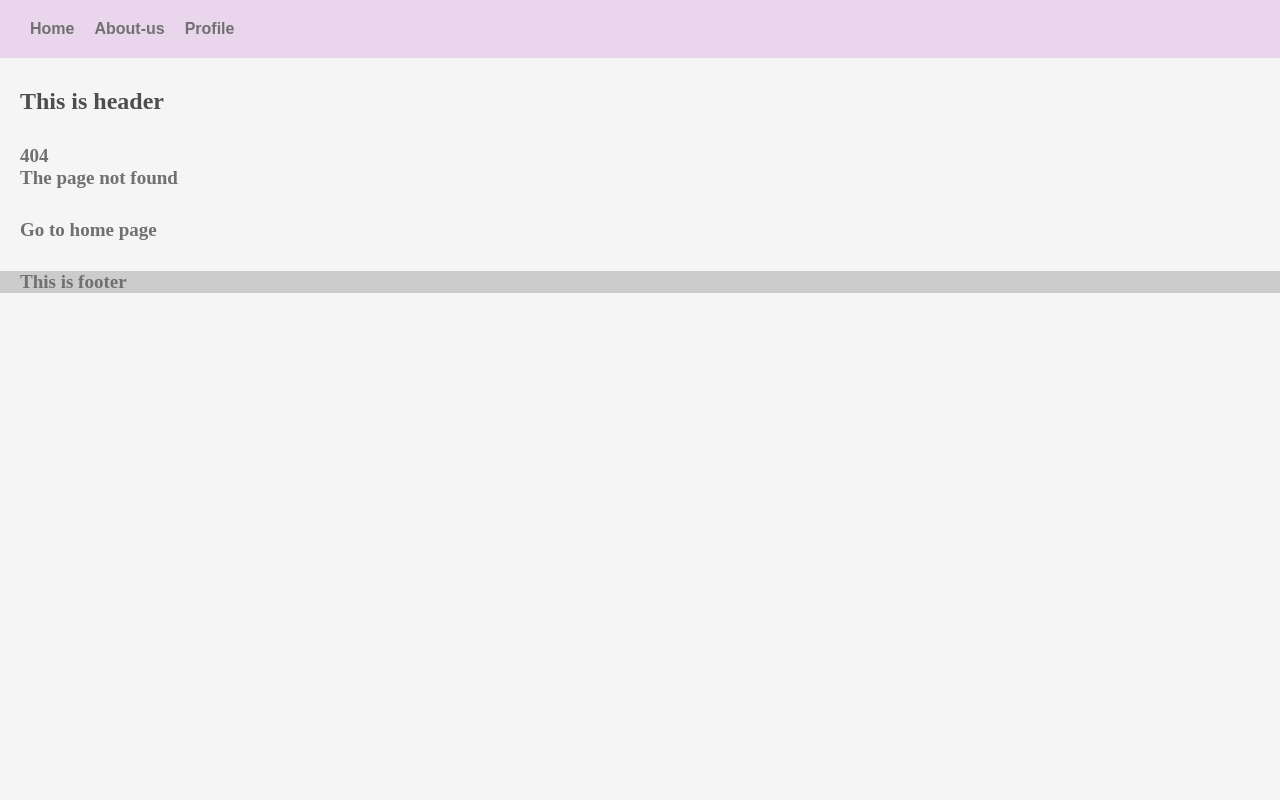
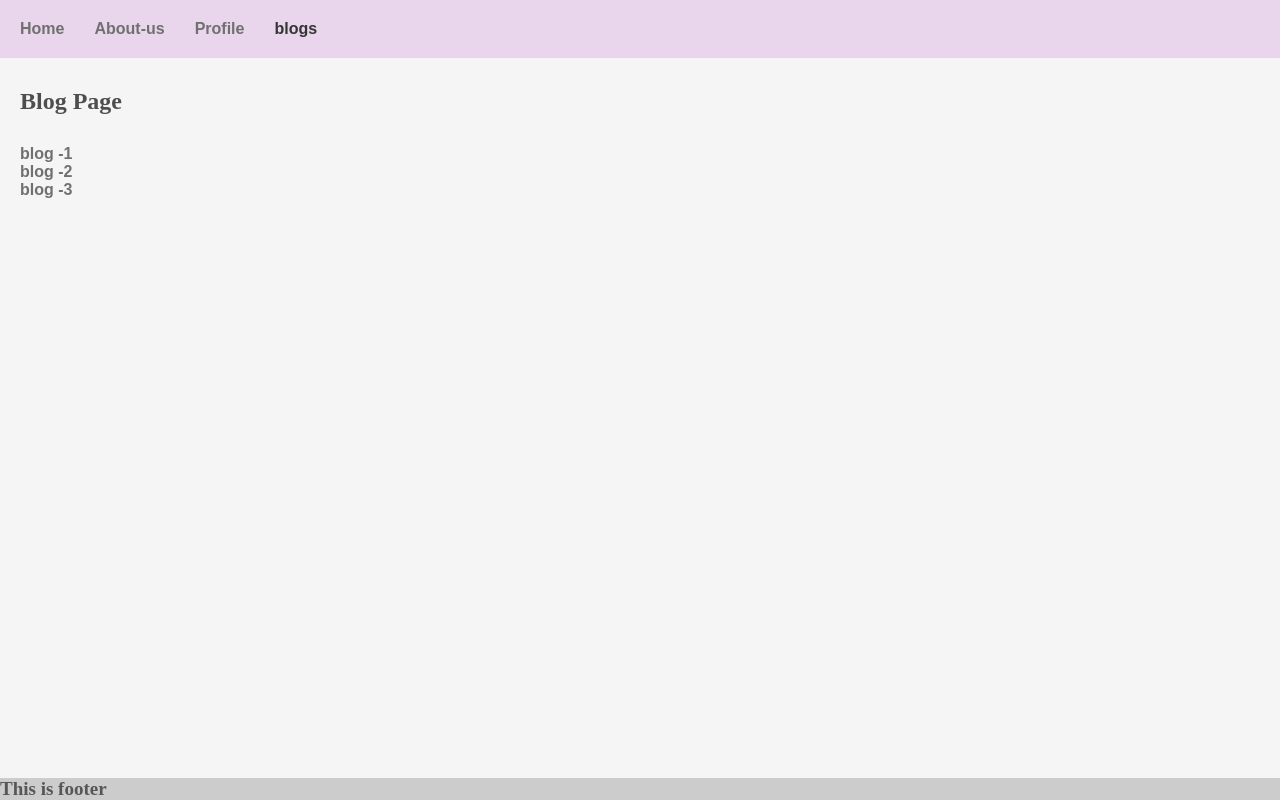
Before and after one commit to samamoazemi/react-router-dom, a React (Create React App) app: page /blogs in a window 1280 px wide. Before the commit this address had no page. Built offline with nearby package versions, Linux system fonts and the light colour scheme.

Commit message:
Concept of params and dynamic routes

```diff
--- /dev/null
+++ b/src/components/Blog.js
@@ -0,0 +1,15 @@
+import { Link } from "react-router-dom";
+
+const Blog = (props) => {
+    const id = props.match.params.id;
+    return (
+        <div>
+            <h2> blog detail - {id} </h2>
+            <Link to="/blogs">
+                <p>Go to blog page</p>
+            </Link>
+        </div>
+     );
+}
+
+export default Blog;
--- a/src/components/Footer.js
+++ b/src/components/Footer.js
@@ -1,7 +1,7 @@
 const Footer = () => {
     return (
         <footer>
-            <p>This is footer</p>
+            This is footer
         </footer>
      );
 }
--- a/src/components/Header.js
+++ b/src/components/Header.js
@@ -4,7 +4,7 @@ const Header = () => {
     return (
         <header>
             <Navigation/>
-            <h2>This is header</h2>
+            {/* <h2>This is header</h2> */}
         </header>
      );
 }
--- a/src/components/Navigation.js
+++ b/src/components/Navigation.js
@@ -3,7 +3,8 @@ import { Link, NavLink, withRouter } from "react-router-dom";
 const items =[
   {name: "Home", to: "/", exact: true},
   {name: "About-us", to: "/about-us"},
-  {name: "Profile", to: "/profile"}
+  {name: "Profile", to: "/profile"},
+  {name: "blogs", to: "/blogs"}
 ]
 
 const Navigation = ({Location}) => {
--- a/src/index.css
+++ b/src/index.css
@@ -8,7 +8,7 @@ body{
 }
 ul{
     background-color: #e9d6ec;
-    padding: 20px;
+    padding: 20px 0;
     display: flex;
     list-style: none;
     position: center;
@@ -20,6 +20,8 @@ li{
     padding: 0 10px;
     font-family: Arial;
     font-weight: bold;
+    list-style: none;
+    padding-left: 20px;
 }
 a{
     text-decoration: none;
@@ -41,4 +43,10 @@ h2{
 }
 footer{
     background-color: #ccc;
+    color: rgb(87, 87, 87);
+    font-size: 19px;
+    font-weight: bold;
+    position: fixed;
+    width: 100%;
+    bottom: 0;
 }
--- /dev/null
+++ b/src/pages/BlogPage.js
@@ -0,0 +1,26 @@
+import { Link } from "react-router-dom";
+
+const items =[
+    {name: "blog -1", to: "/blogs/1"},
+    {name: "blog -2", to: "/blogs/2"},
+    {name: "blog -3", to: "/blogs/3"},
+  ]
+
+const BlogPage = () => {
+    return (
+        <div>
+            <h2> Blog Page </h2>
+            {items.map((item) => {
+              return(
+                <li key={item.to}>
+                  <Link to={item.to}>
+                    {item.name}
+                  </Link>
+                </li>
+              )
+            })}
+        </div>
+     );
+}
+
+export default BlogPage;
```
Also changed, not shown: src/routes.js (+6 -2 lines).
